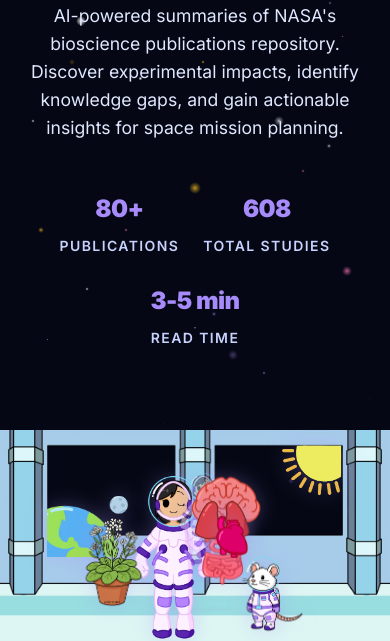
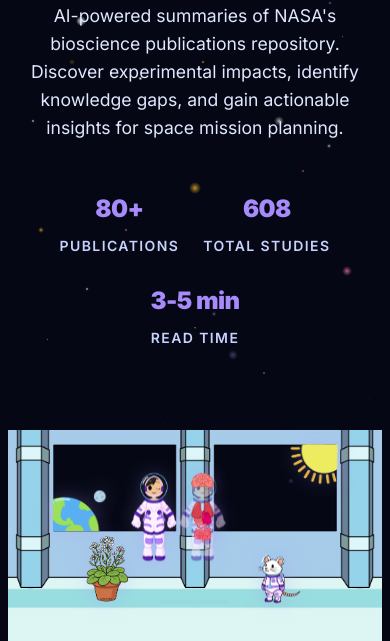
Before and after one commit to Roydellano/NASA-Space-Apps-GIGAFLOP, an Astro site: page / in a window 390 px wide. Shown: the part 234-875 px from the top of the page. Built offline with nearby package versions, Linux system fonts and the light colour scheme; Astro itself is replaced by a stand-in of ours.

Commit message:
Update main.css

```diff
--- a/src/styles/main.css
+++ b/src/styles/main.css
@@ -2333,25 +2333,60 @@ body,
     margin: 7rem 0 4rem;
   }
 
-  .brain-element,
-  .heart-element,
-  .lungs-element,
-  .digestive-element,
+  .spaceship-container {
+    max-width: 90%;
+  }
+
+  /* Keep elements at original sizes */
+  .brain-element {
+    width: 6%;
+  }
+
+  .heart-element {
+    width: 6%;
+  }
+
+  .lungs-element {
+    width: 8%;
+  }
+
+  .digestive-element {
+    width: 8%;
+  }
+
   .body-element {
+    width: 14%;
+  }
+
+  .body-element2 {
+    width: 14%;
+  }
+
+  .earth-element {
     width: 15%;
   }
 
-  .earth-element,
-  .sun-element,
-  .rat-element,
+  .sun-element {
+    width: 18%;
+  }
+
+  .rat-element {
+    width: 16%;
+  }
+
   .plant-element {
-    width: 20%;
+    width: 17%;
   }
 }
 
 @media (max-width: 768px) {
   .spaceship-section {
     margin: 5rem 0 3rem;
+  }
+
+  .spaceship-container {
+    max-width: 95%;
+    padding: 0 1rem;
   }
 
   .spaceship-element::after {
@@ -2360,29 +2395,62 @@ body,
     bottom: -2rem;
   }
 
-  /* Make elements slightly larger on mobile for easier clicking */
-  .brain-element,
-  .heart-element,
-  .lungs-element,
+  /* Keep elements proportional on tablets */
+  .brain-element {
+    width: 6%;
+  }
+
+  .heart-element {
+    width: 6%;
+  }
+
+  .lungs-element {
+    width: 8%;
+  }
+
   .digestive-element {
+    width: 8%;
+  }
+
+  .body-element {
+    width: 14%;
+  }
+
+  .body-element2 {
+    width: 14%;
+  }
+
+  .earth-element {
+    width: 15%;
+  }
+
+  .sun-element {
     width: 18%;
   }
 
-  .body-element {
-    width: 25%;
-  }
-
-  .earth-element,
-  .sun-element,
-  .rat-element,
+  .rat-element {
+    width: 16%;
+  }
+
   .plant-element {
-    width: 22%;
+    width: 17%;
+  }
+
+  /* Reduce animation intensity on mobile */
+  .spaceship-element:hover {
+    transform: scale(1.03);
   }
 }
 
 @media (max-width: 480px) {
   .spaceship-section {
     margin: 3rem 0 2rem;
+    padding: 0 0.5rem;
+  }
+
+  .spaceship-container {
+    max-width: 100%;
+    padding: 0;
   }
 
   .spaceship-element:hover {
@@ -2390,7 +2458,58 @@ body,
   }
 
   .spaceship-element::after {
-    font-size: 0.7rem;
+    font-size: 0.65rem;
     padding: 0.3rem 0.6rem;
   }
-}
+
+  /* Keep all elements at original proportions on mobile */
+  .brain-element {
+    width: 6%;
+  }
+
+  .heart-element {
+    width: 6%;
+  }
+
+  .lungs-element {
+    width: 8%;
+  }
+
+  .digestive-element {
+    width: 8%;
+  }
+
+  .body-element {
+    width: 14%;
+  }
+
+  .body-element2 {
+    width: 14%;
+  }
+
+  .earth-element {
+    width: 15%;
+  }
+
+  .sun-element {
+    width: 18%;
+  }
+
+  .rat-element {
+    width: 16%;
+  }
+
+  .plant-element {
+    width: 17%;
+  }
+
+  /* Reduce float animation on very small screens */
+  @keyframes float {
+    0%, 100% {
+      transform: translateY(0px);
+    }
+    50% {
+      transform: translateY(-5px);
+    }
+  }
+}
```
